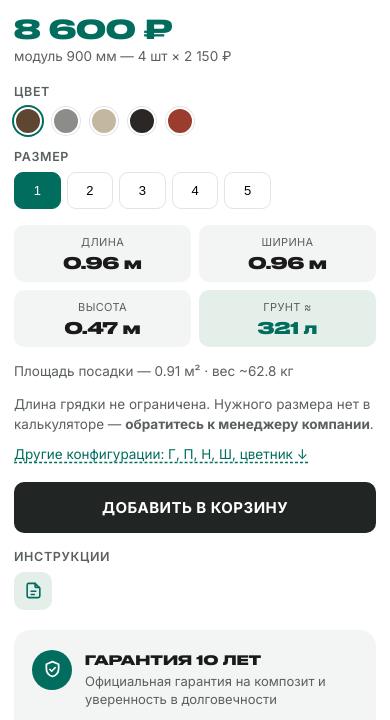
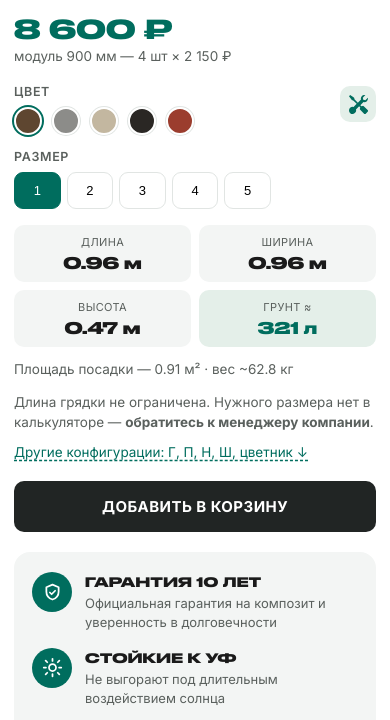
Before and after one commit to plotnikovvladimir-stack/astra-gryadka-calc-v2, a plain HTML site: page index.html in a window 390 px wide. Shown: the part 356-1076 px from the top of the page. Drawn offline with Linux system fonts and the light colour scheme.

Commit message:
update calculator
Co-Authored-By: Claude Opus 4.8 <noreply@anthropic.com>

```diff
--- a/index.html
+++ b/index.html
@@ -34,6 +34,8 @@
   .doc-ic:hover{background:var(--green);transform:translateY(-1px);}
   .doc-ic svg{width:17px;height:17px;display:block;fill:none;stroke:var(--green);stroke-width:2;stroke-linecap:round;stroke-linejoin:round;transition:stroke .15s;}
   .doc-ic:hover svg{stroke:#fff;}
+  .doc-ic .ic-tools{display:none;fill:var(--green);stroke:none;}
+  .doc-ic:hover .ic-tools{fill:#fff;}
   .lab{font-size:12.5px;color:var(--muted);text-transform:uppercase;letter-spacing:.05em;margin:14px 0 8px;font-weight:600;}
   .opts{display:grid;grid-template-columns:repeat(7,minmax(0,1fr));gap:8px;}
   .opts.sws{display:flex;flex-wrap:wrap;gap:10px;}
@@ -74,10 +76,13 @@
     /* Мобильный: блок «ИНСТРУКЦИИ» уходит вниз, под кнопку «В корзину» (справочная зона).
        Так картинка грядки и параметры (цвет/размер) ближе друг к другу — при смене
        параметров результат виден без пролистывания. На ПК порядок не меняется. */
-    .info{display:flex;flex-direction:column;}
-    .docs{order:99;margin:18px 0 0;}
+    /* Мобильный: инструкция — иконкой у уровня «ЦВЕТ», прижата вправо, без подписи (значок сборки). */
+    .docs{margin:0;height:0;overflow:visible;position:relative;}
+    .docs-lb{display:none;}
+    .docs-row{position:absolute;right:0;top:16px;}
+    .doc-ic .ic-doc{display:none;} .doc-ic .ic-tools{display:block;}
 
-    .doc-ic{width:38px;height:38px;border-radius:10px;}   /* инструкции видимы и на мобайле; тап-таргет крупнее */
+    .doc-ic{width:36px;height:36px;border-radius:10px;}
     .doc-ic svg{width:19px;height:19px;}
     .price-val{font-size:26px;}
     .feat{padding:20px 18px;margin-top:20px;}
@@ -103,7 +108,7 @@
     <div class="docs">
       <span class="docs-lb">Инструкции</span>
       <div class="docs-row">
-        <a class="doc-ic" id="actPdf" title="Инструкция по монтажу (PDF)" target="_blank" rel="noopener"><svg viewBox="0 0 24 24"><path d="M14 3v4a1 1 0 0 0 1 1h4"/><path d="M18 21H6a2 2 0 0 1-2-2V5a2 2 0 0 1 2-2h8l6 6v10a2 2 0 0 1-2 2z"/><path d="M9 13h6M9 17h4"/></svg></a>
+        <a class="doc-ic" id="actPdf" title="Инструкция по монтажу (PDF)" target="_blank" rel="noopener"><svg class="ic-doc" viewBox="0 0 24 24"><path d="M14 3v4a1 1 0 0 0 1 1h4"/><path d="M18 21H6a2 2 0 0 1-2-2V5a2 2 0 0 1 2-2h8l6 6v10a2 2 0 0 1-2 2z"/><path d="M9 13h6M9 17h4"/></svg><svg class="ic-tools" viewBox="0 0 16 16"><path d="M1 0 0 1l2.2 3.081a1 1 0 0 0 .815.419h.07a1 1 0 0 1 .708.293l2.675 2.675-2.617 2.654A3.003 3.003 0 0 0 0 13a3 3 0 1 0 5.878-.851l2.654-2.617.968.968-.305.914a1 1 0 0 0 .242 1.023l3.27 3.27a.997.997 0 0 0 1.414 0l1.586-1.586a.997.997 0 0 0 0-1.414l-3.27-3.27a1 1 0 0 0-1.023-.242L10.5 9.5l-.96-.96 2.68-2.643A3.005 3.005 0 0 0 16 3q0-.405-.102-.777l-2.14 2.141L12 4l-.365-1.757L13.777.102a3 3 0 0 0-3.675 3.68L7.462 6.46 4.793 3.793a1 1 0 0 1-.293-.707v-.071a1 1 0 0 0-.419-.814z"/></svg></a>
         <a class="doc-ic" id="actVideo" title="Видео-инструкция монтажа"><svg viewBox="0 0 24 24"><rect x="3" y="5" width="18" height="14" rx="2.5"/><path d="M11 9.4l4.2 2.6-4.2 2.6z"/></svg></a>
       </div>
     </div>
```
